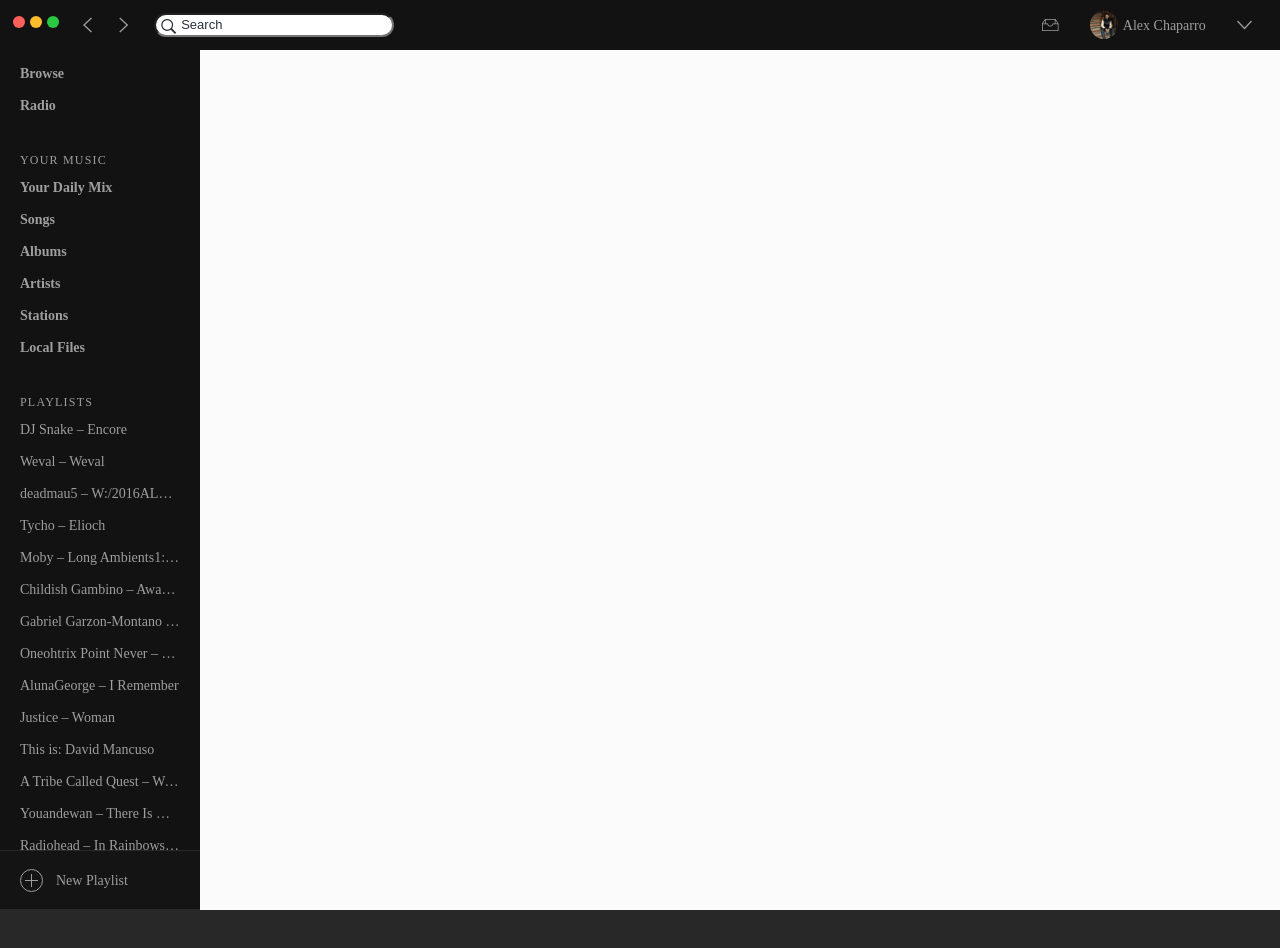
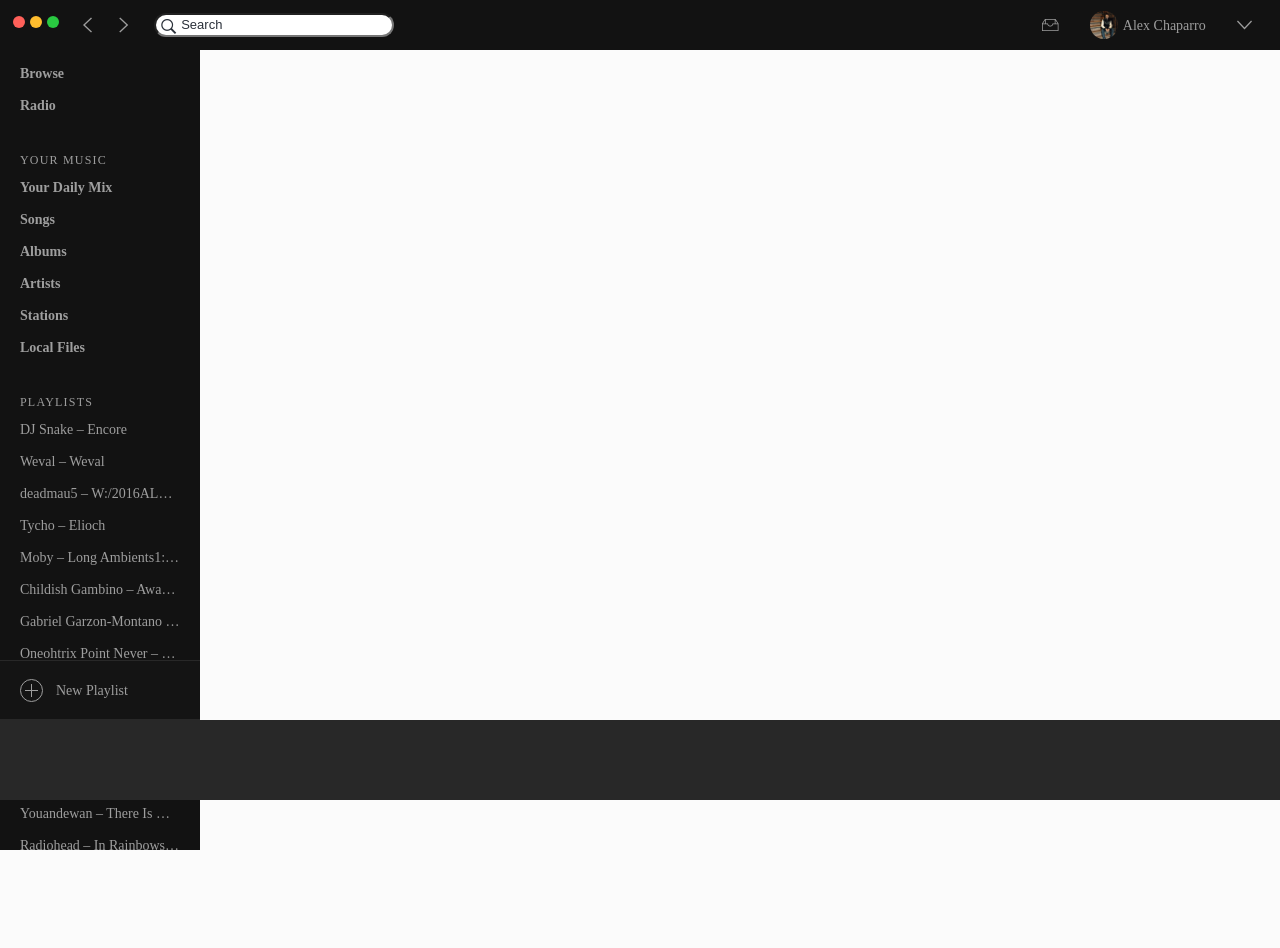
Before and after one commit to London804/personalSite, an Angular app in the folder Pens/: page /spotify in a window 1280 px wide. Shown: the top 948 px of the page. After the commit the page ends 850 px from the top, so only its background shows below. Built offline with nearby package versions, Linux system fonts and the light colour scheme; a web font is replaced by a local one.

Commit message:
working on making containers take the appropriate space. I think im going to need to use javascript.

```diff
--- a/Pens/src/app/spotify-ui/play-bar/play-bar.component.scss
+++ b/Pens/src/app/spotify-ui/play-bar/play-bar.component.scss
@@ -1,6 +1,9 @@
 @import '../../styles/base/base';
 
 .player {
+	position: fixed;
 	height: 80px;
+	width: 100%;
+	bottom: 0px;
 	background: $borderGrey;
 }
--- a/Pens/src/app/spotify-ui/playlist-bar/playlist-bar.component.scss
+++ b/Pens/src/app/spotify-ui/playlist-bar/playlist-bar.component.scss
@@ -1,13 +1,16 @@
 @import '../../styles/base/base';
 
 .playlist {
+	position: relative;
 	width: 12.5rem;
-	// height: 100vh;
+	height: 100vh;
 	color: $grey;
 	background: $playlistBackground;
 	font-family: $Circular;
 	font-weight: $regular;
 	cursor: default;
+	margin-top: 3.125rem;
+    margin-bottom: 5rem;
 }
 
 .playlist-content {
@@ -63,8 +66,8 @@
 .playlist-newPlaylist {
 	display: flex;
 	align-items: center;
-	// position: fixed;
-	bottom: 0;
+	position: fixed;
+	bottom: 80px;
 	width: 12.5rem;
 	height: 3.75rem;
 	padding-left: 1.25rem;
--- a/Pens/src/app/spotify-ui/search-bar/search-bar.component.scss
+++ b/Pens/src/app/spotify-ui/search-bar/search-bar.component.scss
@@ -4,11 +4,15 @@
 	display: flex;
 	align-items: center;
 	justify-content: space-between;
+	position: fixed;
+	top: 0;
+	width: 100%;
 	height: 3.125rem;
 	padding: 0.5rem;
 	font-family: $Circular;
 	background: $playlistBackground;
 	color: $grey;
+	z-index: 10;
 
 }
 
```
